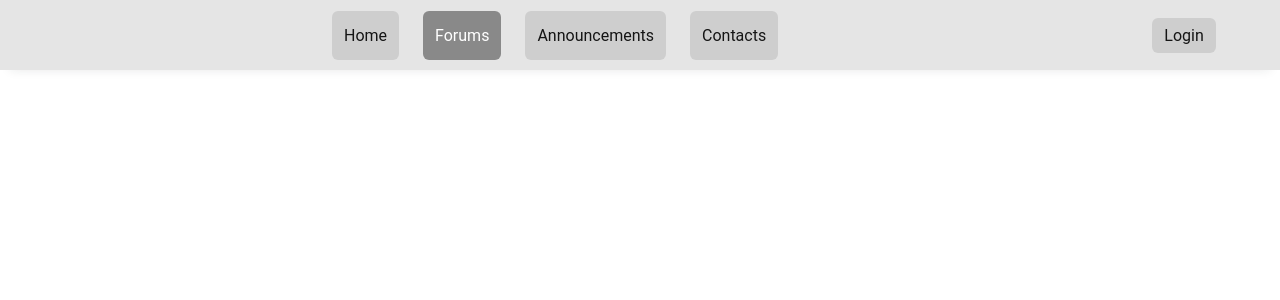
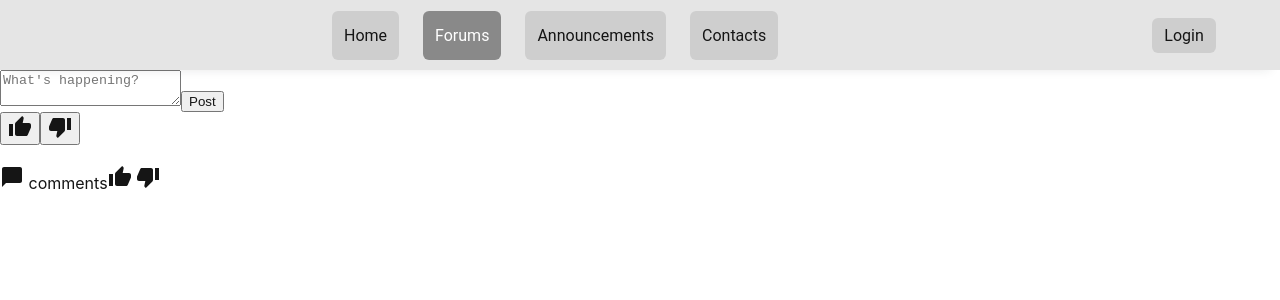
Before and after one commit to BijenShrestha58/Himalayan_JavaScript, a React (Create React App) app in the folder himalayan_frontend/: page /forums in a window 1280 px wide. Shown: the top 300 px of the page. Built offline with nearby package versions, Linux system fonts and the light colour scheme; no server answers.

Commit message:
announcement with login creds

```diff
--- a/himalayan_frontend/src/App.js
+++ b/himalayan_frontend/src/App.js
@@ -2,12 +2,13 @@ import './App.scss';
 import  {Home} from "./pages/home";
 import { Route, Routes } from "react-router";
 import Layout from './pages/layout';
+import { Forums } from './pages/forums';
 import { AnnouncementPage } from './pages/announcements';
 const App = () => {
   const routes = [
     { path: "", element: <Home/> },
     { path: "home", element: <Home/> },
-    // { path: "forums", element: <ForumLayout /> },
+    { path: "forums", element: <Forums /> },
     { path: "announcements", element: <AnnouncementPage /> },
   ];
   return (
--- a/himalayan_frontend/src/components/modules/addannouncement.js
+++ b/himalayan_frontend/src/components/modules/addannouncement.js
@@ -5,13 +5,22 @@ export const AnnouncementForm  =(props)=>{
     const [announcement,setAnnouncement] = useState({ wardNumber:'', content: '', author:''});
     const submitForm=async (e)=>{
         e.preventDefault();
+        // console.log(localuserId)
         await props.submit(announcement)
     }
-
+    const localWardNumber=localStorage.getItem('wardNumber');
+    const localUserId=localStorage.getItem('userId')
+    console.log(localUserId)
+    console.log(localWardNumber)
     const formHandler=(e)=>{
         setAnnouncement({
             ...announcement,
-            [e.target.name]: e.target.value
+            [e.target.name]: e.target.value,
+            wardNumber: localStorage.getItem('wardNumber'),
+            author: localStorage.getItem('userId')
+            // [wardNumber]:localwardNumber,
+            // [author]:localuserId
+
         })
     }
     return (
@@ -20,7 +29,7 @@ export const AnnouncementForm  =(props)=>{
     <DialogBox open={props.open} close={props.close}>
     <form onSubmit={submitForm}>
         <input name="content" placeholder="Enter content" required onChange={formHandler}/>
-        <input name="author" placeholder="Enter author" required onChange={formHandler}/>
+        {/* <input name="author" placeholder="Enter author" required onChange={formHandler}/> */}
         <button type="submit">Submit</button>
     </form>
     </DialogBox>
--- a/himalayan_frontend/src/components/modules/addpost.js
+++ b/himalayan_frontend/src/components/modules/addpost.js
@@ -58,7 +58,6 @@ const AddPost = (props) => {
       <button className="post-button" onClick={handleSubmit}>
         Post
       </button>
-      );
     </div>
   );
 };
--- /dev/null
+++ b/himalayan_frontend/src/components/partials/card.js
@@ -0,0 +1,102 @@
+import React, { useState } from "react";
+import ThumbUpIcon from "@mui/icons-material/ThumbUp";
+import ThumbDownIcon from "@mui/icons-material/ThumbDown";
+import ChatBubbleIcon from "@mui/icons-material/ChatBubble";
+import { PostDisplay } from "../modules/postdisplay";
+import { Link } from "react-router-dom";
+import axios from "axios";
+
+const PostCard = ({
+  id,
+  title,
+  upvote,
+  downvote,
+  comments,
+  numComments,
+  author,
+  subforum,
+}) => {
+  const [isUpvoted, setIsUpvoted] = useState(false);
+  const [isDownvoted, setIsDownvoted] = useState(false);
+  const [postIsVisible, setPostIsVisible] = useState(false);
+
+  const handleUpvote = () => {
+    if (isUpvoted) {
+      setIsUpvoted(false);
+    } else {
+      setIsUpvoted(true);
+      setIsDownvoted(false);
+    }
+  };
+
+  const handleClick = () => {
+    setPostIsVisible(true);
+    console.log(id)
+    axios
+      .get(`http://192.168.54.34:3000/api/comment/64b83c3afaa9a17418342820`)
+      .then((response) => {
+        console.log("Data sent successfully:", response.data);
+      })
+      .catch((error) => {
+        console.error("Error sending data:", error);
+        // Handle the error here or display an error message to the user
+      });
+  };
+  const handleDownvote = () => {
+    if (isDownvoted) {
+      setIsDownvoted(false);
+    } else {
+      setIsDownvoted(true);
+      setIsUpvoted(false);
+    }
+  };
+
+  return (
+    <>
+      <div className="card">
+        <div className="vote">
+          <button
+            className={`upvote ${isUpvoted ? "active" : ""}`}
+            onClick={handleUpvote}
+          >
+            <ThumbUpIcon />
+          </button>
+          <span className="vote-count">{upvote}</span>
+          <button
+            className={`downvote ${isDownvoted ? "active" : ""}`}
+            onClick={handleDownvote}
+          >
+            <ThumbDownIcon />
+          </button>
+        </div>
+        <div className="content">
+          <h2 className="title">{title}</h2>
+          <div className="stats">
+            <span onClick={handleClick} className="comments">
+              <ChatBubbleIcon className="comments-icon" />
+              {comments} comments
+            </span>
+            <span className="votes">
+              <ThumbUpIcon
+                className={`vote-icon ${isUpvoted ? "active" : ""}`}
+              />
+              {upvote}{" "}
+              <ThumbDownIcon
+                className={`vote-icon ${isDownvoted ? "active" : ""}`}
+              />
+              {downvote}
+            </span>
+          </div>
+        </div>
+      </div>
+      <PostDisplay
+        open={postIsVisible}
+        close={() => {
+          setPostIsVisible(false);
+        }}
+      />
+    </>
+  );
+};
+
+export default PostCard;
--- a/himalayan_frontend/src/components/partials/post.js
+++ /dev/null
@@ -1,13 +0,0 @@
-import DialogBox from "../common/dialogbox"
-
-export const Post=(props)=>{
-    return (
-        <>
-        {props.open &&
-            <DialogBox open={props.open} close={props.close}>
-                <div className="post">Hello</div>
-            </DialogBox>
-        }
-        </>
-    )
-}
--- a/himalayan_frontend/src/pages/announcements.js
+++ b/himalayan_frontend/src/pages/announcements.js
@@ -3,7 +3,7 @@ import axios from "axios";
 import {useState, useEffect} from "react";
 import { EditAnnouncementForm } from "../components/modules/editannouncement";
 export const AnnouncementPage=(props)=>{
-    const localhost="192.168.54.30";
+    const localhost="192.168.54.34";
     const createAnnouncement = async(newannouncement)=>{
         try{
          const res = await axios.post(`http://${localhost}:3000/api/officialpost/news`,newannouncement);
@@ -21,10 +21,14 @@ export const AnnouncementPage=(props)=>{
     const [announcements,setAnnouncements]=useState([]);
 
     useEffect(()=>{
+
         (async ()=>{
             await loadAnnouncements();
+
         })();
     },[])
+
+
 
     const loadAnnouncements = async ()=>{
         const res = await axios.get(`http://${localhost}:3000/api/officialpost/all`);
@@ -76,8 +80,12 @@ export const AnnouncementPage=(props)=>{
                 <div className={"card"} key={key}>
                     <div>{v.content}</div>
                     <p>{v.author}</p>
+
+                    {localStorage.getItem("userId") === v.author && <>
                     <button onClick={()=>loadSelectedAnnouncement(v._id)}>Edit Announcement</button>
                     <button onClick={()=>deleteAnnouncement(v._id)}>Delete Announcement</button>
+                    </>
+                    }
 
                 </div>
             ))}
--- a/himalayan_frontend/src/pages/forums.js
+++ b/himalayan_frontend/src/pages/forums.js
@@ -1,3 +1,9 @@
+import AddPost from "../components/modules/addpost";
+import { PostDisplay } from "../components/modules/postdisplay";
+import PostCard from "../components/partials/card";
 export const Forums=()=>{
-
+    return <><AddPost/>
+    <PostCard/>
+    <PostDisplay/>
+    </>
 }
--- a/himalayan_frontend/src/pages/home.js
+++ b/himalayan_frontend/src/pages/home.js
@@ -2,7 +2,6 @@ import { LoginForm } from "../components/modules/login";
 // import { RegisterForm } from "../components/modules/register";
 // import { Nav } from "../components/common/nav";
 import { useState } from "react";
-import { Post } from "../components/partials/post";
 import axios from "axios";
 
 export const Home=()=>{
--- a/himalayan_frontend/src/pages/layout.js
+++ b/himalayan_frontend/src/pages/layout.js
@@ -2,13 +2,11 @@ import { useState } from 'react';
 import {Nav} from '../components/common/nav';
 import { LoginForm } from '../components/modules/login';
 import { RegisterForm } from "../components/modules/register";
-import { Post } from '../components/partials/post';
 import axios from "axios";
 
 const Layout = (props) => {
   const [loginIsVisible, setLoginIsVisible] = useState(false);
   const [registerIsVisible,setRegisterIsVisible]=useState(false);
-  const [postIsVisible,setPostIsVisible]=useState(false);
   const registerclickHandler=()=>{
       setLoginIsVisible(false);
       setRegisterIsVisible(true);
@@ -16,7 +14,10 @@ const Layout = (props) => {
   const loginUser = async(user)=>{
       try{
        const res = await axios.post("http://192.168.54.34:3000/api/users/login",user);
-       {console.log(res)}
+       if(res.data.success){
+        localStorage.setItem("userId",res.data.userId)
+        localStorage.setItem('wardNumber',res.data.wardNumber)
+       }
       }catch(e){
        console.log(e);
       }
@@ -36,7 +37,6 @@ const Layout = (props) => {
         {props.children}
         <LoginForm open={loginIsVisible} close={()=>{setLoginIsVisible(false)}} linkClick={registerclickHandler} submit={loginUser}/>
         <RegisterForm open={registerIsVisible} close={()=>{setRegisterIsVisible(false)}} submit={registerUser}/>
-        <Post open={postIsVisible} close={()=>{setPostIsVisible(false)}}/>
     </>
   );
 };
```
Also changed, not shown: himalayan_frontend/src/components/modules/card.js (deleted, +0 -16 lines).
